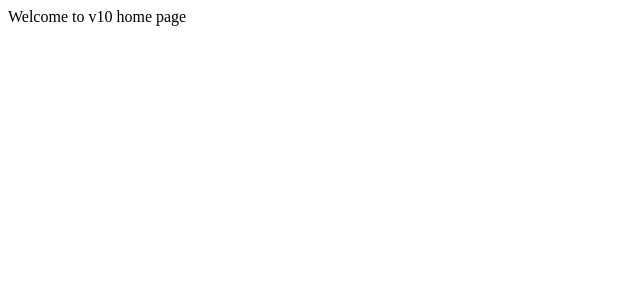
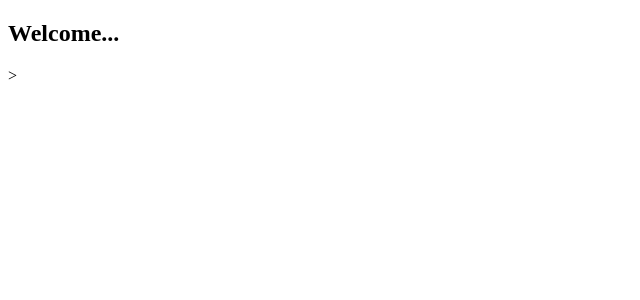
Before and after one commit to KVikram/angular-v10, an Angular app: page / in a window 1280 px wide. Shown: the top 300 px of the page, without its empty margins (0-640 px from the left). Built offline with nearby package versions, Linux system fonts and the light colour scheme.

Commit message:
fix(home):added new display msg

```diff
--- a/src/app/app.component.html
+++ b/src/app/app.component.html
@@ -1 +1 @@
-Welcome to v10 home page
+<h2>Welcome...</h2>>
```
